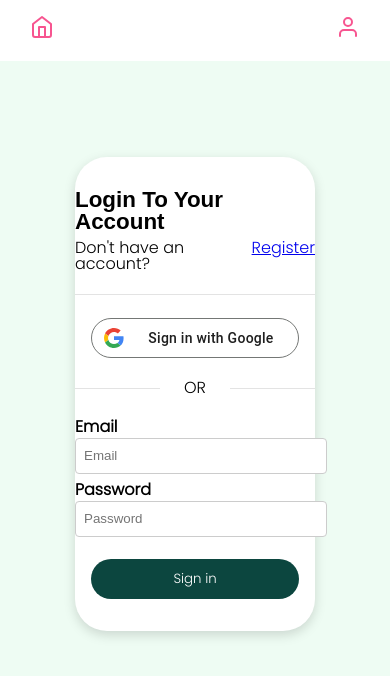
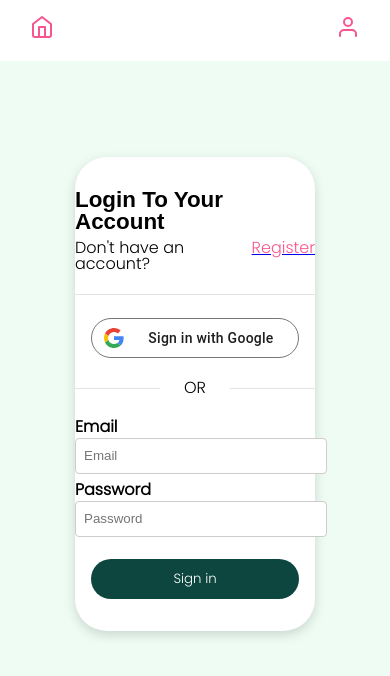
Before and after one commit to klarabratteby/VacayCalendar, a Next.js app: page /login in a window 390 px wide. Shown: the top 676 px of the page. Built offline with nearby package versions, Linux system fonts and the light colour scheme; no server answers.

Commit message:
Responsive fixes on Calendar page

```diff
--- a/src/app/calendar/calendar.module.css
+++ b/src/app/calendar/calendar.module.css
@@ -10,6 +10,7 @@
   display: flex;
   flex-wrap: wrap;
   flex: 1;
+  height: 100%;
 }
 
 .calendarDashboard {
--- a/src/components/auth/auth.module.css
+++ b/src/components/auth/auth.module.css
@@ -3,6 +3,10 @@
   flex-direction: row;
   gap: 0.4rem;
   margin-top: 0.4rem;
+}
+
+.link {
+  color: #f75590;
 }
 
 .loginOptionText {
--- a/src/components/auth/login-form.tsx
+++ b/src/components/auth/login-form.tsx
@@ -74,7 +74,7 @@ export default function LoginForm() {
         <div className={styles.registerContainer}>
           <p>Don&apos;t have an account?</p>
           <Link href="/register">
-            <p>Register</p>
+            <p className={styles.link}>Register</p>
           </Link>
         </div>
 
```
Also changed, not shown: src/components/layout/calendar/calendar.module.css (+8 -0 lines), src/components/layout/side-menu/side-menu.module.css (+9 -1 lines).
